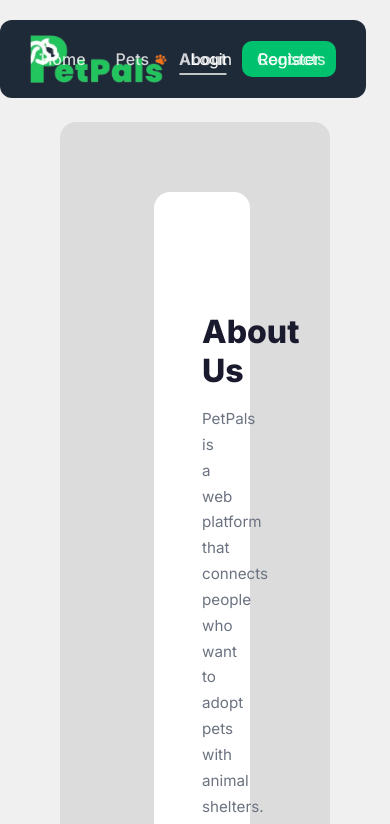
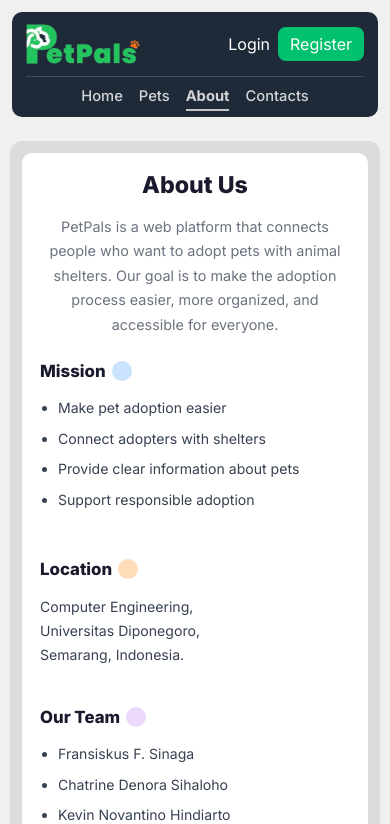
Before and after one commit to apidalb/petpals, a Next.js app: page /about in a window 390 px wide. Shown: the top 824 px of the page. Built offline with nearby package versions, Linux system fonts and the light colour scheme.

Commit message:
agar adaptive di mobile

```diff
--- a/src/app/about/page.tsx
+++ b/src/app/about/page.tsx
@@ -4,8 +4,8 @@ export default function AboutPage() {
   return (
     <>
       <div className="page-wrapper">
-        <div style={{ background: 'var(--bg)', padding: '0 60px 48px' }}>
-          <div style={{ background: '#dcdcdc', borderRadius: '16px', padding: '70px' }}>
+        <div className="page-shell page-shell-bg">
+          <div className="page-panel">
             <div className="about-card">
               <div className="about-header">
                 <h1>About Us</h1>
--- a/src/app/contact/page.tsx
+++ b/src/app/contact/page.tsx
@@ -4,8 +4,8 @@ export default function ContactPage() {
   return (
     <>
       <div className="page-wrapper">
-        <div style={{ padding: '0 60px 48px' }}>
-          <div style={{ background: '#dcdcdc', borderRadius: '16px', padding: '70px' }}>
+        <div className="page-shell">
+          <div className="page-panel">
             <div className="contact-card">
               {/* Hero */}
               <div className="contact-hero">
--- a/src/app/globals.css
+++ b/src/app/globals.css
@@ -241,6 +241,20 @@ ul    { list-style: none; }
   background: var(--bg); border-radius: 16px;
   margin: 0 24px; padding: 40px;
   flex:1;
+}
+
+.page-shell {
+  padding: 0 60px 48px;
+}
+
+.page-shell-bg {
+  background: var(--bg);
+}
+
+.page-panel {
+  background: #dcdcdc;
+  border-radius: 16px;
+  padding: 70px;
 }
 
 /* =============================================
@@ -622,7 +636,6 @@ footer {
   background: var(--bg-gray); border-radius: 16px;
   padding: 24px; margin: 0 0px;
 }
-.pets-sidebar {}
 .pets-search-wrap { position: relative; margin-bottom: 16px; }
 .pets-search-icon {
   position:absolute;
@@ -695,7 +708,6 @@ footer {
   max-width: 1100px; margin: 0 auto; padding: 0 24px 80px;
   align-items: start;
 }
-.detail-gallery {}
 .detail-main-img {
   width: 100%; aspect-ratio: 4/3; object-fit: cover;
   border-radius: var(--radius-lg); margin-bottom: 12px;
@@ -708,7 +720,6 @@ footer {
   cursor: pointer; transition: border-color .18s; flex-shrink: 0;
 }
 .detail-thumb.active, .detail-thumb:hover { border-color: var(--green); }
-.detail-info {}
 .detail-name-row { display: flex; align-items: center; gap: 12px; margin-bottom: 4px; }
 .detail-name { font-size: 2rem; font-weight: 800; color: var(--text); letter-spacing: -0.03em; }
 .detail-badge {
@@ -912,6 +923,22 @@ footer {
    RESPONSIVE
 ============================================= */
 @media (max-width: 1024px) {
+  .page-shell {
+    padding: 0 28px 40px;
+  }
+
+  .page-panel {
+    padding: 36px;
+  }
+
+  .nav-inner {
+    padding: 14px 20px;
+  }
+
+  .nav-links {
+    gap: 20px;
+  }
+
   .footer-grid     { grid-template-columns: 1fr 1fr; }
   .detail-layout   { grid-template-columns: 1fr; max-width: 640px; }
   .adopt-layout    { grid-template-columns: 1fr; }
@@ -919,12 +946,309 @@ footer {
   .contact-info-grid { grid-template-columns: 1fr; }
   .why-inner       { grid-template-columns: 1fr; }
   .why-img         { display: none; }
+
+  .why-col.left,
+  .why-col.right {
+    align-items: center;
+    text-align: center;
+    gap: 20px;
+  }
+
+  .why-col.left .why-item:first-child,
+  .why-col.right .why-item:first-child {
+    margin: 0;
+  }
+
+  .admin-wrapper {
+    flex-direction: column;
+  }
+
+  .admin-sidebar {
+    width: 100%;
+    border-radius: 0;
+  }
 }
+
 @media (max-width: 768px) {
-  .navbar { width: calc(100% - 24px); top: 8px; }
+  .page-shell {
+    padding: 0 14px 28px;
+  }
+
+  .page-panel {
+    padding: 16px;
+    border-radius: 12px;
+  }
+
+  .navbar {
+    margin-top: 12px;
+    padding: 0 12px;
+    width: 100%;
+  }
+
+  .nav-inner {
+    padding: 12px 14px;
+    border-radius: 10px;
+    flex-wrap: wrap;
+    row-gap: 12px;
+  }
+
+  .nav-left img {
+    height: 40px;
+  }
+
+  .nav-links {
+    position: static;
+    left: auto;
+    transform: none;
+    width: 100%;
+    order: 3;
+    justify-content: center;
+    gap: 16px;
+    padding-top: 8px;
+    border-top: 1px solid rgba(255,255,255,0.16);
+  }
+
+  .nav-link {
+    font-size: .92rem;
+  }
+
+  .nav-auth {
+    margin-left: auto;
+    gap: 8px;
+  }
+
+  .btn-register {
+    padding: 7px 12px;
+    border-radius: 8px;
+  }
+
+  .nav-user-pill {
+    gap: 6px;
+    padding: 6px 8px;
+  }
+
+  .nav-user-pill .arrow {
+    display: none;
+  }
+
+  .nav-drop {
+    right: 0;
+    top: 50px;
+    min-width: 165px;
+  }
+
+  .container {
+    padding: 0 14px;
+  }
+
+  .content-card,
+  .about-card,
+  .contact-card,
+  .adopt-layout {
+    margin: 0;
+  }
+
+  .content-card,
+  .about-card,
+  .adopt-layout,
+  .adopt-form-card {
+    padding: 18px;
+  }
+
+  .about-header {
+    margin-bottom: 24px;
+  }
+
+  .about-header h1 {
+    font-size: 1.65rem;
+  }
+
+  .about-header p {
+    font-size: .9rem;
+  }
+
+  .about-col h2 {
+    font-size: 1.05rem;
+  }
+
+  .about-col ul li,
+  .about-col p {
+    font-size: .88rem;
+  }
+
+  .contact-card {
+    border-radius: 12px;
+  }
+
+  .hero {
+    min-height: 440px !important;
+    margin: 12px auto !important;
+    border-radius: 14px !important;
+  }
+
+  .hero h1 {
+    font-size: 2rem !important;
+    line-height: 1.25;
+    padding: 0 14px;
+  }
+
+  .hero-cta {
+    padding: 10px 18px !important;
+    font-size: .9rem;
+  }
+
+  .page-wrapper > section:first-child h2 {
+    top: 0 !important;
+    margin-bottom: 20px !important;
+    padding: 0 14px;
+  }
+
+  .page-wrapper > section:first-child > div {
+    padding: 26px 14px !important;
+  }
+
+  .section {
+    padding: 44px 0;
+  }
+
+  .section[style] {
+    padding-top: 52px !important;
+  }
+
+  .cat-grid {
+    gap: 18px;
+  }
+
+  .cat-circle {
+    width: 84px;
+    height: 84px;
+  }
+
+  .why-section {
+    padding: 46px 16px 26px;
+  }
+
+  .why-title {
+    font-size: 2rem;
+    margin-bottom: 28px;
+  }
+
+  .why-item {
+    font-size: 1rem;
+  }
+
   .auth-layout { grid-template-columns: 1fr; }
+
   .auth-img-side { display: none; }
+
+  .auth-form-side {
+    padding: 24px 18px;
+  }
+
+  .auth-form-wrap {
+    margin-top: 0;
+  }
+
   .pets-layout { grid-template-columns: 1fr; }
+
+  .pets-layout {
+    padding: 14px;
+  }
+
+  .detail-layout {
+    padding: 0 14px 44px;
+    gap: 20px;
+  }
+
+  .detail-name-row {
+    flex-wrap: wrap;
+  }
+
+  .detail-name {
+    font-size: 1.6rem;
+  }
+
+  .adopt-actions,
+  .exp-btns {
+    flex-direction: column;
+  }
+
+  .contact-hero {
+    height: 320px;
+  }
+
+  .contact-hero-overlay h1 {
+    font-size: 1.8rem;
+  }
+
+  .contact-hero-overlay p {
+    font-size: .86rem;
+  }
+
+  .contact-info-item {
+    padding: 24px 16px;
+  }
+
+  .contact-info-item p {
+    font-size: .84rem;
+  }
+
+  .app-card {
+    grid-template-columns: 1fr;
+    text-align: center;
+  }
+
+  .app-img {
+    margin: 0 auto;
+  }
+
   .footer-grid { grid-template-columns: 1fr; gap: 28px; }
+
+  .footer-brand p {
+    max-width: none;
+  }
+
+  .footer-social {
+    justify-content: flex-start;
+  }
+
   .f-row { grid-template-columns: 1fr; }
+
+  .toast-box {
+    left: 12px;
+    right: 12px;
+    bottom: 12px;
+  }
+
+  .toast {
+    max-width: none;
+    width: 100%;
+  }
 }
+
+@media (max-width: 480px) {
+  .page-shell {
+    padding: 0 10px 20px;
+  }
+
+  .page-panel {
+    padding: 12px;
+  }
+
+  .about-card,
+  .contact-card {
+    border-radius: 10px;
+  }
+
+  .about-header h1 {
+    font-size: 1.45rem;
+  }
+
+  .contact-hero {
+    height: 260px;
+  }
+
+  .contact-hero-overlay h1 {
+    font-size: 1.55rem;
+  }
+}
```
